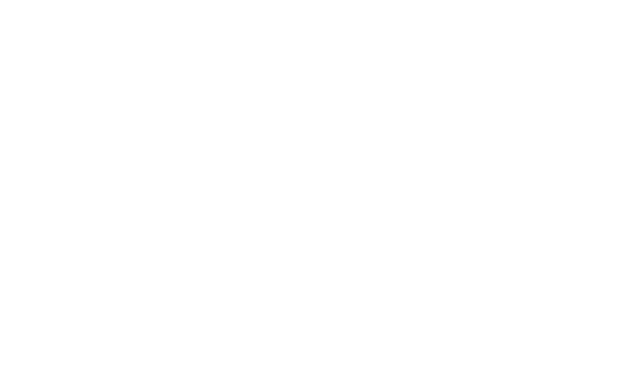
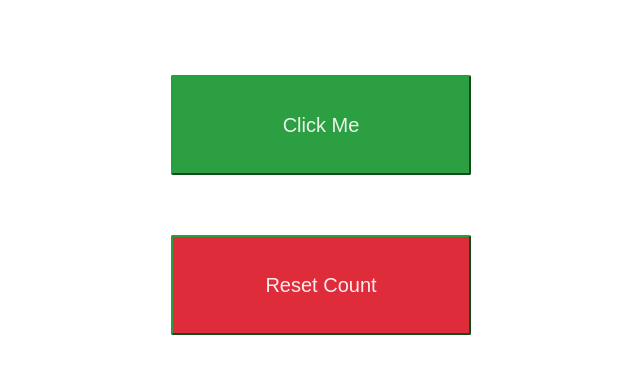
Before and after one commit to Jmingus/jQuery-like-button, a website: page index.html in a window 1280 px wide. Shown: the whole page, without its empty margins (319-959 px from the left). Drawn offline with nearby package versions, Linux system fonts and the light colour scheme.

Commit message:
Add like count button and reset button

```diff
--- a/index.html
+++ b/index.html
@@ -6,7 +6,8 @@
   </head>
   <body>
 
-
+    <button class="btn-green" id="click-me">Click Me</button>
+    <button class="btn-red" id="reset">Reset Count</button>
 
 
     <script type="text/javascript" src="/node_modules/jquery/dist/jquery.min.js"></script>
--- a/scripts/main.js
+++ b/scripts/main.js
@@ -1 +1,24 @@
 'use strict';
+
+var $clickMe = $('#click-me');
+var $reset = $('#reset');
+var count = 0;
+
+function render(){
+  $clickMe.html(count + ' likes')
+  console.log('reset')
+}
+
+$clickMe.on('click', function(){
+  if (count === 1){
+    this.innerHTML = count + ' like';
+  }else{
+    this.innerHTML = count + ' likes';
+  }
+  count++
+})
+
+$reset.on('click', function(){
+  count = 0
+  render()
+})
--- a/styles/main.sass.sass.css
+++ b/styles/main.sass.sass.css
@@ -3587,3 +3587,16 @@
     max-width: 100% !important; }
   select {
     background: #fff !important; } }
+
+body {
+  padding: 5em 0; }
+
+button {
+  border-color: #24A03D;
+  border-radius: 2px;
+  height: 5em;
+  width: 15em;
+  font-size: 20px;
+  margin: 0 auto;
+  display: block;
+  margin-bottom: 3em; }
--- a/styles/main.scss
+++ b/styles/main.scss
@@ -1 +1,15 @@
 @import 'kube';
+
+body{
+  padding: 5em 0;
+}
+button{
+  border-color: #24A03D;
+  border-radius: 2px;
+  height: 5em;
+  width: 15em;
+  font-size: 20px;
+  margin: 0 auto;
+  display: block;
+  margin-bottom: 3em;
+}
```
Also changed, not shown: scripts/bundle.js (+23 -0 lines), 1 other file.
